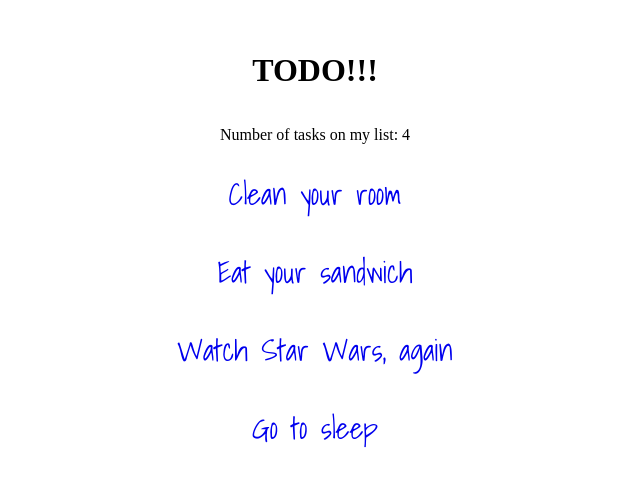
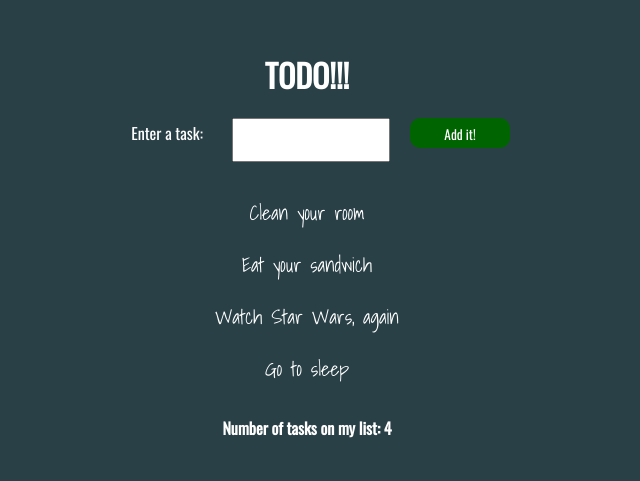
Before and after one commit to stangricki/16.7-Kodilla-Bootcamp, a React app: page / in a window 1280 px wide. Shown: the part 157-638 px from the top of the page, without its empty margins (333-973 px from the left). Built offline with nearby package versions, Linux system fonts and the light colour scheme; some packages are replaced by stand-ins of ours.

Commit message:
Second commit

```diff
--- /dev/null
+++ b/src/components/TodoForm.css
@@ -0,0 +1,30 @@
+.TodoForm {
+	height: 44px;
+    width: 400px;
+    margin-bottom: 30px;
+    display: flex;
+    margin-left: 20px;
+}
+.input {
+    width: 150px;
+    margin-right: 20px;
+    margin-left: 15px;
+    font-family: inherit;
+    text-align: center;
+}
+
+.TodoForm > label, .TodoForm > button {
+	height: 30px;
+	line-height: 30px;
+	width: 100px;
+	text-align: center;
+	color: #FFF;
+	font-family: inherit;
+}
+
+.TodoForm > button {
+	border: none;
+	border-radius: 10px;
+	background-color: darkgreen;
+
+}
--- a/src/components/TodoForm.js
+++ b/src/components/TodoForm.js
@@ -0,0 +1,24 @@
+import React from 'react';
+import style from './TodoForm.css';
+
+const TodoForm = props => {
+
+    return (
+
+        <form className={style.TodoForm}>
+            <label>Enter a task:</label>
+            <input
+                type='text'
+                id='task'
+                className={style.input}
+                value={props.value}
+                onChange={(event) => props.updateValue(event.target.value)}
+            />
+
+            <button onClick={() => props.add()}>Add it!</button>
+        </form>
+    )
+
+}
+
+export default TodoForm;
--- a/src/components/TodoList.css
+++ b/src/components/TodoList.css
@@ -5,11 +5,12 @@
     flex-direction: column;
 }
 .task {
+    color: #FFF;
     font-family: 'Shadows Into Light', cursive;
-    font-size: 30px;
+    font-size: 20px;
     text-align: center;
     text-decoration: none;
-    padding: 10px;
+    padding: 5px;
     margin-bottom: 10px;
     width: 300px;
 }
@@ -17,3 +18,8 @@
     background-color: #e67e22;
     border-radius: 10px;
 }
+
+p {
+    color: #FFF;
+    font-weight: bold;
+}
--- a/src/containers/App.css
+++ b/src/containers/App.css
@@ -1,3 +1,21 @@
+@import url('https://fonts.googleapis.com/css?family=Oswald');
+
+*{
+	/*outline: 1px red solid;*/
+}
+
+body {
+	margin: 0;
+	background-color: #294047;
+	font-family: 'Oswald', sans-serif;
+}
+
+h1 {
+	color: #FFF;
+	margin: 0;
+	padding: 20px;
+}
+
 .TodoApp {
     color: #000;
     display: flex;
--- a/src/containers/App.js
+++ b/src/containers/App.js
@@ -3,6 +3,7 @@ import uuid from 'uuid';
 import style from './App.css';
 import Title from '../components/Title';
 import TodoList from '../components/TodoList';
+import TodoForm from '../components/TodoForm';
 
 class App extends React.Component {
     constructor(props) {
@@ -32,17 +33,25 @@ class App extends React.Component {
 
             ],
         };
+
+        this.addTodo = this.addTodo.bind(this);
+        this.removeTodo = this.removeTodo.bind(this);
+        this.updateValue = this.updateValue.bind(this);
+
     }
-    addTodo(val) {
+
+    addTodo() {
         const todo = {
-            text: val,
+            text: this.state.value,
             id: uuid.v4(),
         };
         const data = [...this.state.data, todo];
         this.setState({
-            data
+            data,
+            value: ""
         });
     }
+
     removeTodo(id) {
         const remainder = this.state.data.filter(todo => todo.id !== id);
         this.setState({
@@ -50,12 +59,19 @@ class App extends React.Component {
         });
     }
 
+    updateValue(newValue) {
+        this.setState({
+            value: newValue
+        });
+    }
+
     render() {
         return (
             <div className={style.TodoApp}>
                 <Title title="TODO!!!" />
+                <TodoForm add={this.addTodo} updateValue={this.updateValue} value={this.state.value} />
+                <TodoList list={this.state.data} remove={this.removeTodo}/>
                 <p className={style.number}>Number of tasks on my list: {this.state.data.length}</p>
-                <TodoList list={this.state.data} />
 
             </div>
         );
--- a/src/index.js
+++ b/src/index.js
@@ -1,8 +1,21 @@
 import React from 'react';
 import ReactDOM from 'react-dom';
 import App from './containers/App';
+import { AppContainer } from 'react-hot-loader';
 
 ReactDOM.render(
     <App />,
     document.getElementById('app')
 );
+
+if (module.hot) {
+  module.hot.accept('./containers/App', () => {
+    const NextApp = require('./containers/App').default;
+    ReactDOM.render(
+            <AppContainer>
+                <NextApp />
+            </AppContainer>,
+      document.getElementById('app')
+    );
+  });
+}
--- a/webpack.config.js
+++ b/webpack.config.js
@@ -4,9 +4,32 @@ const webpack = require('webpack'),
     UglifyJSPlugin = require('uglifyjs-webpack-plugin'),
     OptimizeJsPlugin = require('optimize-js-plugin');
 
+var env = process.env.NODE_ENV || 'development';
+var plugins = [
+new HtmlWebpackPlugin({
+        template: 'src/index.html',
+        filename: 'index.html',
+        inject: 'body',
+    })
+];
+
+console.log('NODE_ENV:', env);
+
+if (env === 'production') {
+plugins.push(
+    new webpack.optimize.UglifyJsPlugin(),
+    new OptimizeJsPlugin({
+      sourceMap: false
+    })
+  );
+}
+
 module.exports = {
-    entry: './src/index.js',
-        output: {
+    entry: [
+        'react-hot-loader/patch',
+        './src/index.js'
+    ],
+    output: {
         path: path.resolve(__dirname, 'build'),
         filename: 'app.bundle.js'
     },
@@ -31,15 +54,5 @@ module.exports = {
         ]
     },
 
-    plugins: [
-        new HtmlWebpackPlugin({
-            template: 'src/index.html',
-            filename: 'index.html',
-            inject: 'body'
-        }),
-        new webpack.optimize.UglifyJsPlugin(),
-        new OptimizeJsPlugin({
-            sourceMap: false
-        })
-    ],
+    plugins: plugins
 };
```
Also changed, not shown: package.json (+5 -2 lines), .babelrc, 1 other file.
